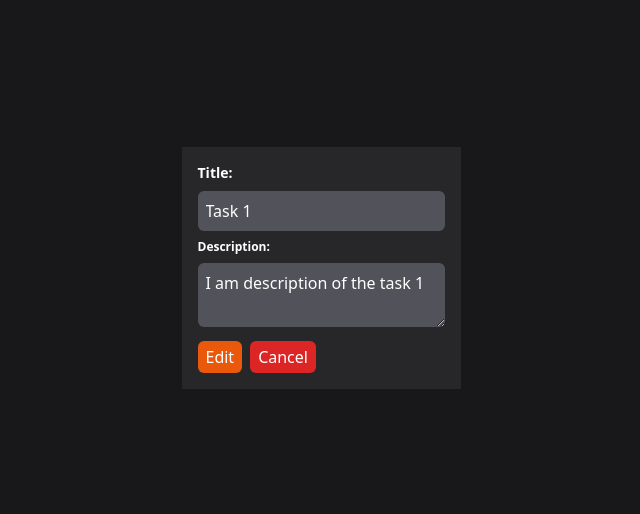
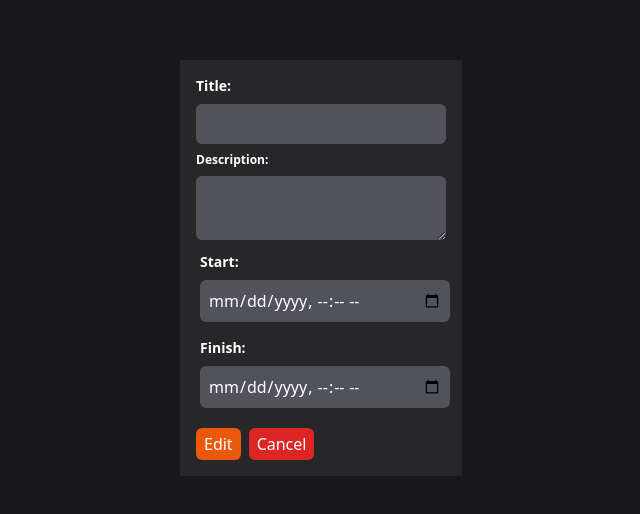
Before and after one commit to IsMor3Var/react-task-app, a React (Create React App) app: page /edit-task/13b56b64-14df-4efa-8edf-567d80291c27 in a window 1280 px wide. Shown: the part 132-646 px from the top of the page, without its empty margins (319-959 px from the left). Built offline with nearby package versions, Linux system fonts and the light colour scheme.

Commit message:
Format Dates inputs

```diff
--- a/src/components/Tasks/TaskForm.tsx
+++ b/src/components/Tasks/TaskForm.tsx
@@ -5,6 +5,7 @@ import { useAppDispatch, useAppSelector } from '../../app/hooks';
 import { addTask, editTask } from '../../features/tasks/taskSlice';
 import { v4 as uuid } from "uuid";
 import { useNavigate, useParams } from "react-router-dom";
+import { formatDates, formatHours } from '../../helpers/date';
 
 export const TaskForm = () => {
   const { register, handleSubmit, reset } = useForm<ITask>();
@@ -20,27 +21,18 @@ export const TaskForm = () => {
   }, [params.id, tasksList])
 
   useEffect(() => {
-    if(taskEdit){
-      reset({
-        title: taskEdit.title,
-        description: taskEdit.description,
-        completed: taskEdit.completed
-      })
-    }
+    if(taskEdit) reset(taskEdit)
   }, [taskEdit, reset])
 
   const handleOnSubmit: SubmitHandler<ITask> = data => {
-    let { title, description, completed } = data;
-    if( params.id ){
-      dispatch(editTask({ id: taskEdit?.id, title, description, completed }))
-    }else{
-      dispatch(addTask({ id: uuid(), title, description, completed }));
-    }
+    let { title, description, start, end } = data;
+    if( params.id ) dispatch(editTask({ id: taskEdit?.id, title, description, start: new Date(start), end: new Date(end) }))
+    else dispatch(addTask({ id: uuid(), title, description, start: new Date(start), end: new Date(end) }));
     navigate('/');
   }
 
   return (
-      <form onSubmit={handleSubmit(handleOnSubmit)} className="bg-zinc-800 max-w-sm p-4" >
+      <form onSubmit={handleSubmit(handleOnSubmit)} className="bg-zinc-800 max-w-sm p-4 flex flex-col" >
           <label className="block text-sm font-bold mb-2" htmlFor="title" >Title: </label>
           <input
             {...register("title")}
@@ -55,7 +47,29 @@ export const TaskForm = () => {
             name='description'
             className="w-full p-2 rounded-md bg-zinc-600 mb-2"
           />
-            <div className='flex gap-x-2'>
+          <div className="m-1 w-full">
+            <label className="block text-sm font-bold mb-2" htmlFor="start" >Start: </label>
+            <input
+              {...register("start")}
+              type='datetime-local'
+              id='start'
+              name='start'
+              className="w-full p-2 rounded-md bg-zinc-600 mb-2"
+            />
+            { taskEdit && <p className='text-xs w-full'>Date Before: { formatDates(taskEdit.start) } - { formatHours(taskEdit.start) } </p>}
+          </div>
+          <div className="m-1 w-full">
+            <label className="block text-sm font-bold mb-2" htmlFor="end" >Finish: </label>
+            <input
+              {...register("end")}
+              type='datetime-local'
+              id='end'
+              name='end'
+              className="w-full p-2 rounded-md bg-zinc-600 mb-2"
+            />
+            { taskEdit && <p className='text-xs w-full'>Date Before: { formatDates(taskEdit.end) } - { formatHours(taskEdit.end) } </p>}
+          </div>
+          <div className='flex gap-x-2 mt-2'>
             <button
               className={ !params.id ? 'bg-indigo-600 px-2 py-1 rounded-md' : 'bg-orange-600 px-2 py-1 rounded-md' }
               type="submit"
--- a/src/components/Tasks/TaskList.tsx
+++ b/src/components/Tasks/TaskList.tsx
@@ -1,5 +1,6 @@
 import { useAppSelector, useAppDispatch } from '../../app/hooks';
 import { deleteTask, completeTask } from '../../features/tasks/taskSlice';
+import { formatDates } from '../../helpers/date';
 import { Link } from 'react-router-dom';
 
 export const TaskList = () => {
@@ -26,7 +27,7 @@ export const TaskList = () => {
       </header>
       <div className='grid grid-cols-3 gap-4'>
         { tasksList.map( task => (
-            <div key={ task.id } className="bg-neutral-800 p-4 rounded-md" >
+            <div key={ task.id } className={`bg-neutral-800 p-4 ${task.completed ? 'border-double border-sky-500 border-4' : 'border-2 border-dotted border-red-500'}`} >
               <header className='flex justify-between'>
                 <h3 className={ task.completed ? 'line-through decoration-double' : ''} >{ task.title }</h3>
                 <div className='flex gap-x-2'>
@@ -40,8 +41,14 @@ export const TaskList = () => {
                     > Delete </button>
                 </div>
               </header>
-              <span className={ task.completed ? 'line-through decoration-double' : ''} >{ task.description }</span>
-              <div className='flex gap-x-2'>
+              <div className='flex gap-x-2 mt-3 mb-3 justify-center rounded-md'>
+                <p className='text-xs opacity-60 italic'> Start: { formatDates(task.start) }</p>
+                <p className='text-xs opacity-60 italic'> End: { formatDates(task.end) }</p>
+              </div>
+              <div className='flex gap-x-2 bg-neutral-700 justify-center rounded-md'>
+                <p className='truncate p-2'>{ task.description }</p>
+              </div>
+              <div className='flex gap-x-2 mt-2'>
                 <label className="block text-xs font-bold mb-2" htmlFor={`completed.[${task.id}]`} >Completed: </label>
                 <input
                   type={"checkbox"}
@@ -52,7 +59,8 @@ export const TaskList = () => {
                   checked={ task.completed }
                 />
               </div>
-              <p className='text-xs opacity-60 italic'>Created: { task.createAt }</p>
+              <p className='text-xs opacity-60 italic'>Create: { formatDates(task.createAt) }</p>
+              { task.updateAt &&  <p className='text-xs opacity-60 italic'>Update: { formatDates(task.updateAt) }</p> }
             </div>
         )) }
       </div>
--- a/src/features/tasks/taskSlice.ts
+++ b/src/features/tasks/taskSlice.ts
@@ -1,47 +1,24 @@
 import { createSlice } from "@reduxjs/toolkit";
 import { ITask } from "../../interfaces/tasks";
-import { v4 as uuid } from 'uuid';
 
-const initialState: ITask[] = [
-    {
-        id: uuid(),
-        title: "Task 1",
-        description: "I am description of the task 1",
-        completed: false,
-        createAt: new Date().toISOString().substring(0,10),
-        updateAt: ''
-    },
-    {
-        id: uuid(),
-        title: "Task 2",
-        description: "I am description of the task 2",
-        completed: false,
-        createAt: new Date().toISOString().substring(0,10),
-        updateAt: ''
-    },
-    {
-        id: uuid(),
-        title: "Task 3",
-        description: "I am description of the task 3",
-        completed: true,
-        createAt: new Date().toISOString().substring(0,10),
-        updateAt: ''
-    }
-]
+const initialState: ITask[] = []
 
 export const taskSlice = createSlice({
     name: 'tasks',
     initialState,
     reducers: {
         addTask: (state, action) => {
-            state.push(action.payload)
+            state.push({ ...action.payload, completed: false, createAt: new Date() })
         },
         editTask: (state, action) => {
-            const { id, title, description } = action.payload;
+            const { id, title, description, start, end } = action.payload;
             const taskFound = state.find(task => task.id === id );
             if(taskFound) {
                 taskFound.title = title
                 taskFound.description = description
+                taskFound.start = start
+                taskFound.end = end
+                taskFound.updateAt = new Date()
             }
         },
         deleteTask: (state, action) => {
--- /dev/null
+++ b/src/helpers/date.tsx
@@ -0,0 +1,12 @@
+
+export const formatDates = (date: Date): string => {
+    let local = new Date(date);
+    local.setMinutes(date.getMinutes() - date.getTimezoneOffset());
+    return local.toJSON().slice(0, 10);
+}
+
+export const formatHours = (date: Date): string => {
+    let local = new Date(date);
+    local.setMinutes(date.getMinutes() - date.getTimezoneOffset());
+    return local.toJSON().slice(11, 16);
+}
--- a/src/interfaces/tasks.ts
+++ b/src/interfaces/tasks.ts
@@ -2,7 +2,9 @@ export interface ITask {
     id: string;
     title: string;
     description: string;
+    start: Date;
+    end: Date;
     completed: boolean;
-    createAt: string;
-    updateAt: string;
+    createAt: Date;
+    updateAt: Date;
 }
```
Lines whose indentation alone changed are shown as unchanged.
